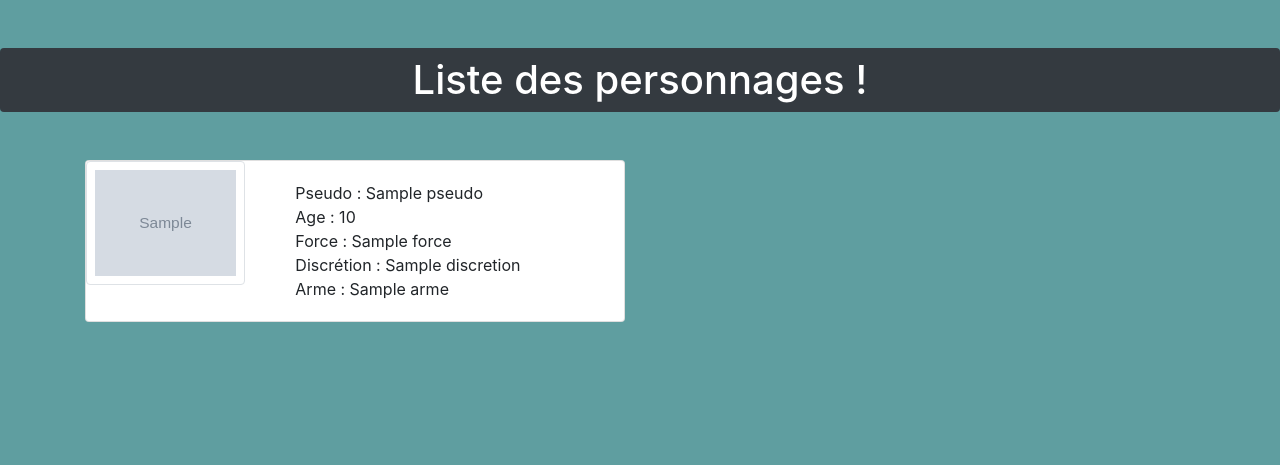
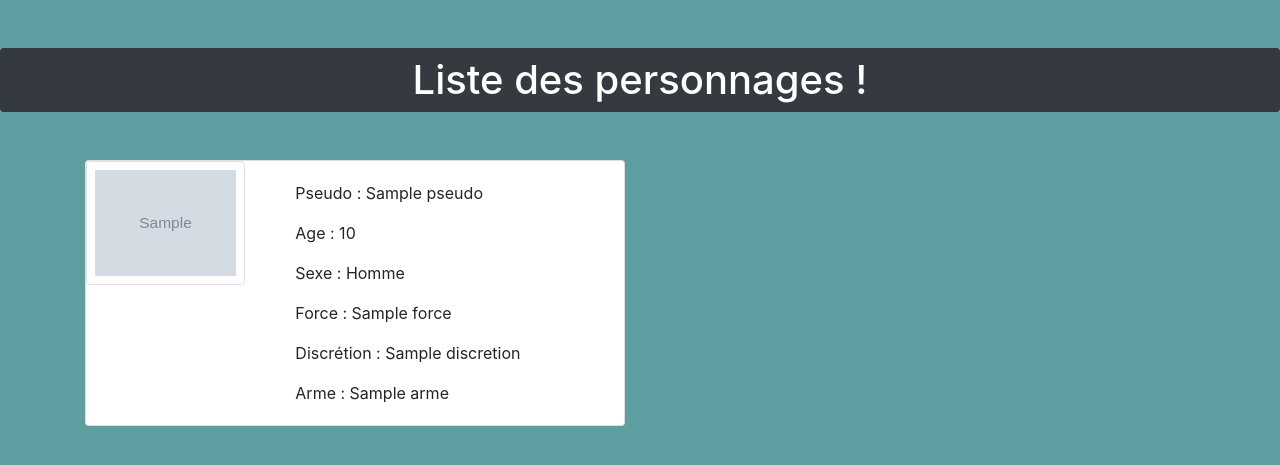
Before and after one commit to Estelle-Rose/myFirstSymfony, a Symfony app: template templates/personnage/persos.html.twig in a window 1280 px wide. Shown: the part 56-521 px from the top of the page. Run offline with Twig, Linux system fonts and the light colour scheme; the template is opened without the code that fills it: most values are stand-ins (such as "Sample title", 1, 10 or a date in 2020); grey boxes marked "Sample" are stand-in pictures; some libraries are stand-ins or nearby versions.

Commit message:
ajout du sexe des persos

```diff
--- a/src/Controller/PersonnageController.php
+++ b/src/Controller/PersonnageController.php
@@ -22,6 +22,7 @@ class PersonnageController extends AbstractController
             'pseudo' => "Bartolomé Ortiz ",
              'image' => 'bartolome_ortiz.png',
              'age' => 35,
+             'sexe' => 1,
              'carac'=> [
                  'force'=> 5,
                  'discretion' => 2,
@@ -33,6 +34,7 @@ class PersonnageController extends AbstractController
             'pseudo' => "Aguilar de Nehra ",
              'image' => 'aguilar_de_nehra.png',
              'age' => 28,
+             'sexe' => 1,
              'carac'=> [
                  'force'=> 3,
                  'discretion' => 3,
@@ -44,6 +46,7 @@ class PersonnageController extends AbstractController
             'pseudo' => "Maria ",
              'image' => 'maria.png',
              'age' => 24,
+             'sexe' => 0,
              'carac'=> [
                  'force'=> 2,
                  'discretion' => 5,
@@ -55,6 +58,7 @@ class PersonnageController extends AbstractController
             'pseudo' => "Shao Jun ",
              'image' => 'shao_jun.png',
              'age' => 21,
+             'sexe' => 0,
              'carac'=> [
                  'force'=> 4,
                  'discretion' => 2,
--- a/templates/personnage/persos.html.twig
+++ b/templates/personnage/persos.html.twig
@@ -24,18 +24,25 @@
 			{% for player in players %}
 			<div class="col-12 col-md-6">
 				<div class="card mb-3" style="max-width: 600px;">
-					<div class="row g-0">
-						<div class="col-md-4">
-							<img src="{{ asset('images/personnages/'~player.image)}}" alt=""  class="rounded img-thumbnail img-fluid p-2">
+					<div class="row ">
+						<div class="col-4">
+							<img src="{{ asset('images/personnages/'~player.image)}}" alt=""  class="rounded img-thumbnail p-2">
 
 						</div>
-						<div class="col-md-8">
+						<div class="col-8">
 							<div class="card-body">
-								<div> Pseudo : {{player.pseudo}} </div>
-								<div> Age :  {{player.age}} </div>
-								<div> Force : {{player.carac.force}} </div>
-								<div> Discrétion : {{player.carac.discretion}} </div>
-								<div> Arme : {{player.carac.arme}} </div>
+								<p class="card-text"> Pseudo : {{player.pseudo}} </p>
+								<p class="card-text"> Age :  {{player.age}} </p>
+								<p class="card-text"> Sexe :
+									{% if (player.sexe) %}
+									Homme
+									{% else %}
+									Femme
+									{% endif %}
+								</p>
+								<p class="card-text"> Force : {{player.carac.force}} </p>
+								<p class="card-text"> Discrétion : {{player.carac.discretion}} </p>
+								<p class="card-text"> Arme : {{player.carac.arme}} </p>
 							</div>
 						</div>
 					</div>
```
